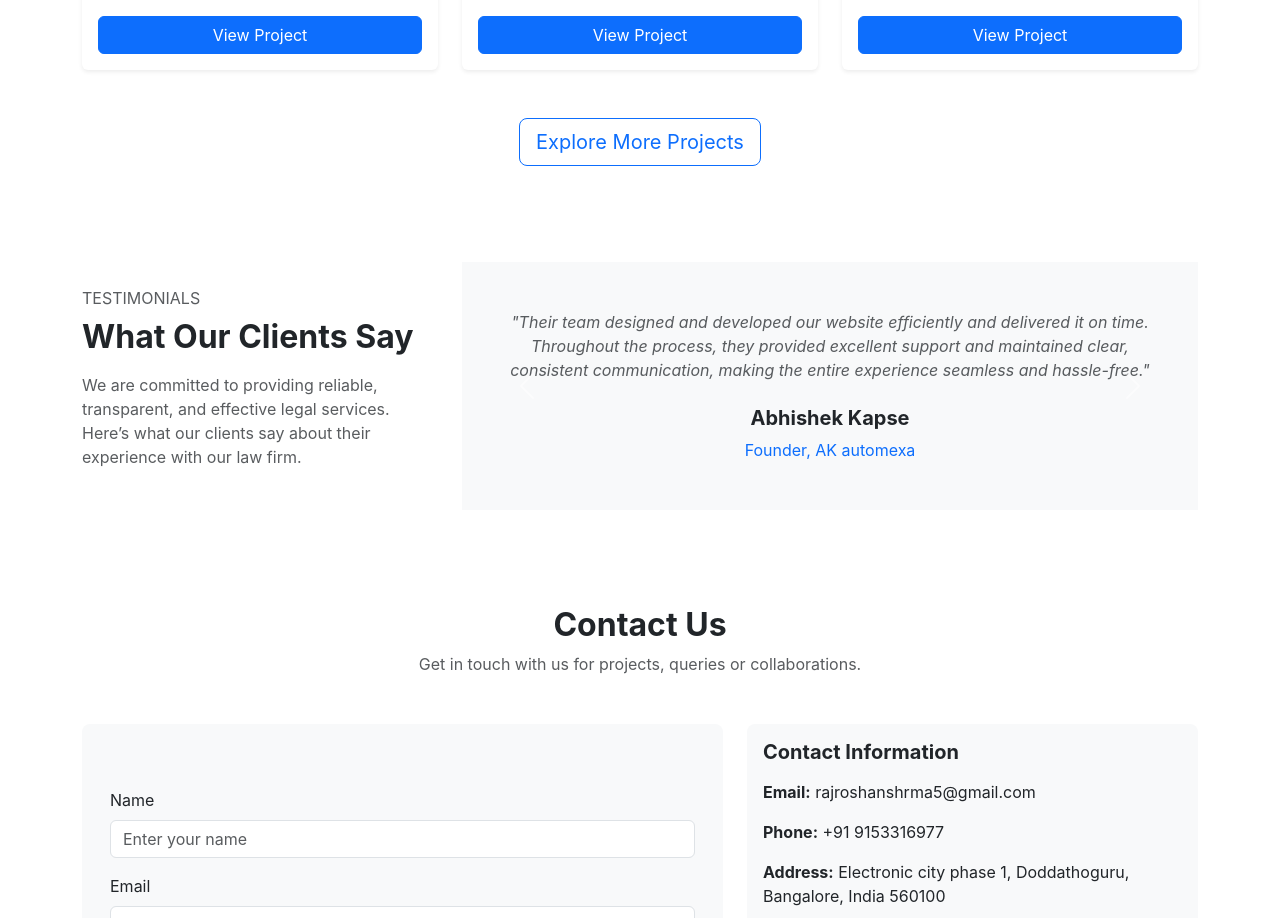
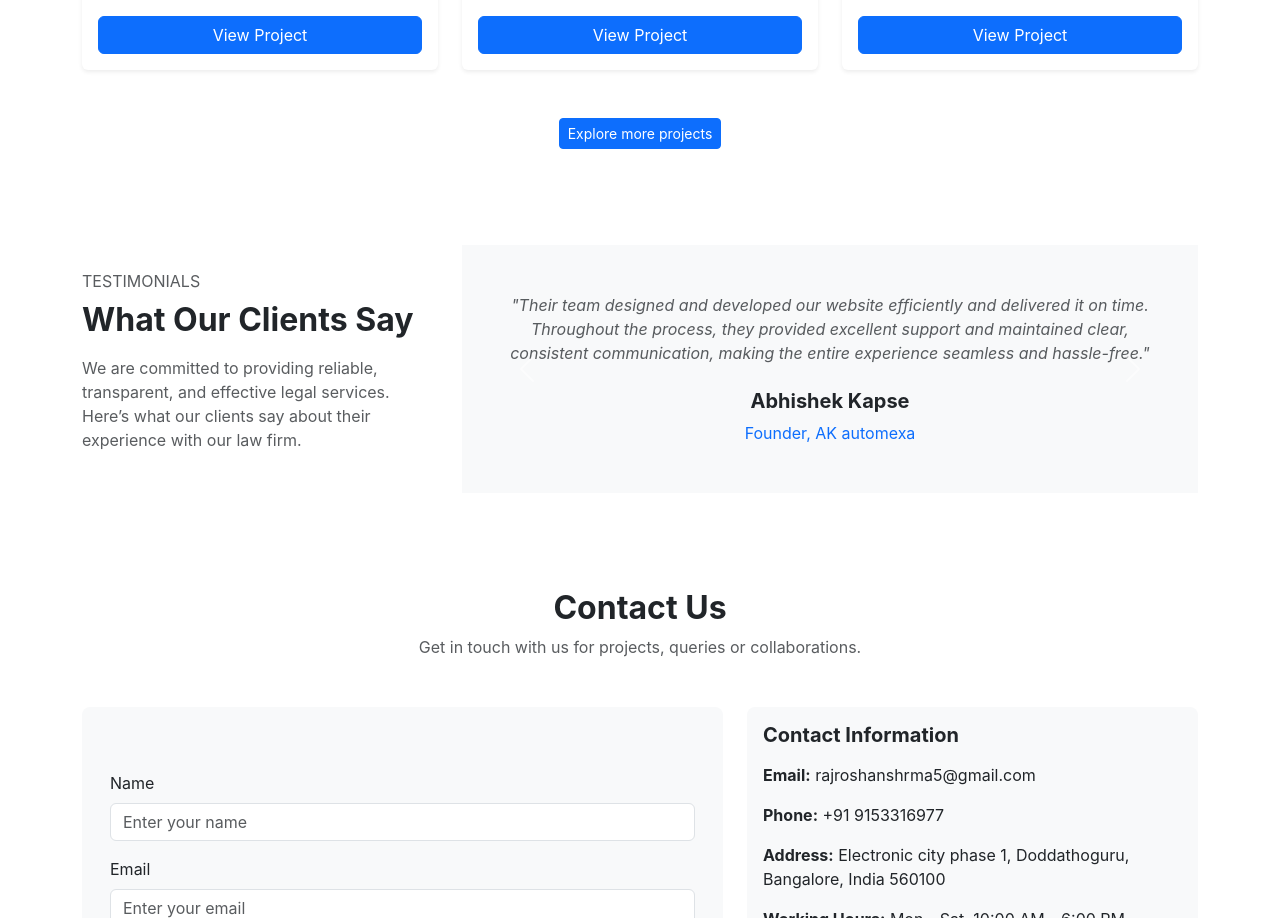
Before and after one commit to ScibiscusIndia/glitch_labs, a React (Create React App) app: page / in a window 1280 px wide. Shown: the part 3479-4397 px from the top of the page. Built offline with nearby package versions, Linux system fonts and the light colour scheme.

Commit message:
explore more projects nav link repared

```diff
--- a/src/App.js
+++ b/src/App.js
@@ -47,7 +47,7 @@ function App() {
         <Route path='/AppServices' element={<MoreProject/>}/>
 
         {/* explore more portfolio */}
-        <Route path='/PorfolioSync' element={<PortfolioSectionExt/>}/>
+        <Route path='/ExplorePort' element={<PortfolioSectionExt/>}/>
 
         {/* career page */}
         <Route path='/CareerPage' element={<InternshipCard/>}/>
--- a/src/Components/Portfolio.js
+++ b/src/Components/Portfolio.js
@@ -6,7 +6,8 @@ import p3 from "./assest/p3.png"
 import p4 from "./assest/p4.png"
 import p7 from "./assest/p7.png"
 import p6 from "./assest/p6.png"
-import { Container, Row, Col, Card, Button } from "react-bootstrap";
+import { Container, Row, Col, Card, Button,  } from "react-bootstrap";
+import { NavLink } from "react-router-dom";
 
 export default function PortfolioSection() {
   const projects = [
@@ -84,14 +85,15 @@ export default function PortfolioSection() {
           ))}
         </Row>
         {/* 🔽 Explore More Button */}
-      <div className="text-center mt-5">
-        <Button
-          variant="outline-primary"
-          size="lg"
-          href="PorfolioSync"   // or "/portfolio" or external link
-        >
-          Explore More Projects
-        </Button>
+        <div className="text-center mt-5">
+          <Button
+            as={NavLink}
+            to="/ExplorePort"
+            variant="primary"
+            size="sm"
+          >
+            Explore more projects
+          </Button>
         </div>
       </Container>
     </section>
```
